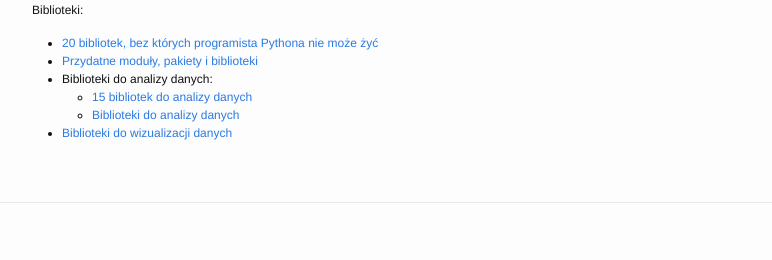
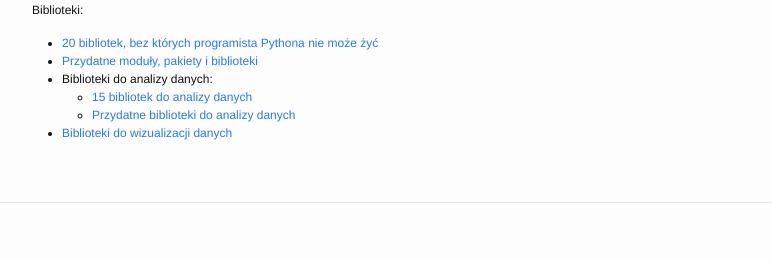
Before and after one commit to piotrlasek/piotrlasek.github.io, a Jekyll site: the page built from for-students/ai2-2017.md, in a window 1280 px wide. Shown: the part 1313-1573 px from the top of the page, without its empty margins (238-1010 px from the left). Built offline with Jekyll 4.4.1, drawn with Linux system fonts in a browser that asks for light colours.

Commit message:
Update ai2-2017.md

```diff
--- a/for-students/ai2-2017.md
+++ b/for-students/ai2-2017.md
@@ -67,5 +67,5 @@
  * [Przydatne moduły, pakiety i biblioteki](https://wiki.python.org/moin/UsefulModules)
  * Biblioteki do analizy danych:
    * [15 bibliotek do analizy danych](https://www.upwork.com/hiring/data/15-python-libraries-data-science/)
-   * [Biblioteki do analizy danych](https://github.com/rasbt/pattern_classification/blob/master/resources/python_data_libraries.md)
+   * [Przydatne biblioteki do analizy danych](https://github.com/rasbt/pattern_classification/blob/master/resources/python_data_libraries.md)
  * [Biblioteki do wizualizacji danych](https://blog.modeanalytics.com/python-data-visualization-libraries/)
```
